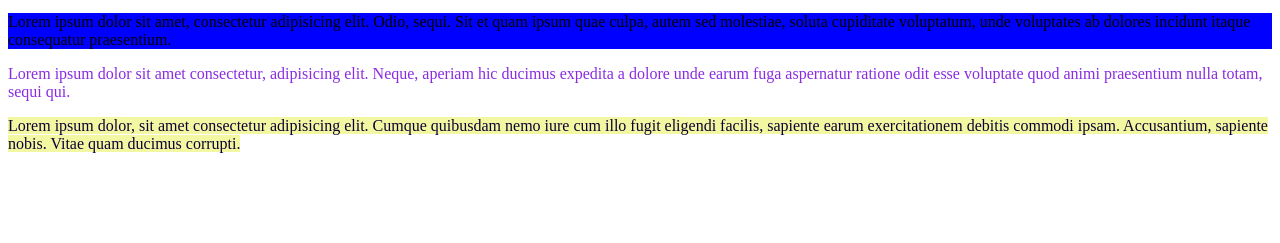
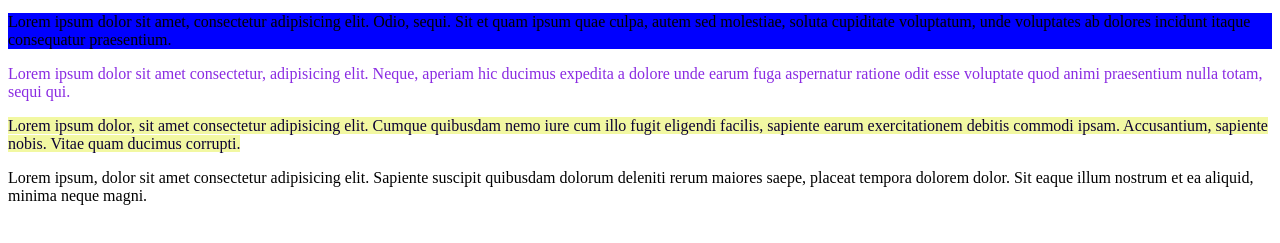
Before and after one commit to agaspardev/Clase3, a plain HTML site: page index.html in a window 1280 px wide. Shown: the part 119-362 px from the top of the page. Drawn offline with Linux system fonts and the light colour scheme.

Commit message:
Se agrega etiqueta <p>

```diff
--- a/index.html
+++ b/index.html
@@ -1,5 +1,6 @@
 <!DOCTYPE html>
 <html lang="en">
+
 <head>
     <meta charset="UTF-8">
     <meta http-equiv="X-UA-Compatible" content="IE=edge">
@@ -7,6 +8,7 @@
     <title>Practica Estilos</title>
     <link rel="stylesheet" href="./css/estilos.css">
 </head>
+
 <body>
     <h1>Práctica de Estilos CSS</h1>
 
@@ -22,5 +24,8 @@
     <p id="idParrafo">Lorem ipsum dolor sit amet consectetur, adipisicing elit. Neque, aperiam hic ducimus expedita a dolore unde earum fuga aspernatur ratione odit esse voluptate quod animi praesentium nulla totam, sequi qui.</p>
 
     <span id="idSpan">Lorem ipsum dolor, sit amet consectetur adipisicing elit. Cumque quibusdam nemo iure cum illo fugit eligendi facilis, sapiente earum exercitationem debitis commodi ipsam. Accusantium, sapiente nobis. Vitae quam ducimus corrupti.</span>
+
+    <p>Lorem ipsum, dolor sit amet consectetur adipisicing elit. Sapiente suscipit quibusdam dolorum deleniti rerum maiores saepe, placeat tempora dolorem dolor. Sit eaque illum nostrum et ea aliquid, minima neque magni.</p>
 </body>
+
 </html>
```
Also changed, not shown: 1 other file.
